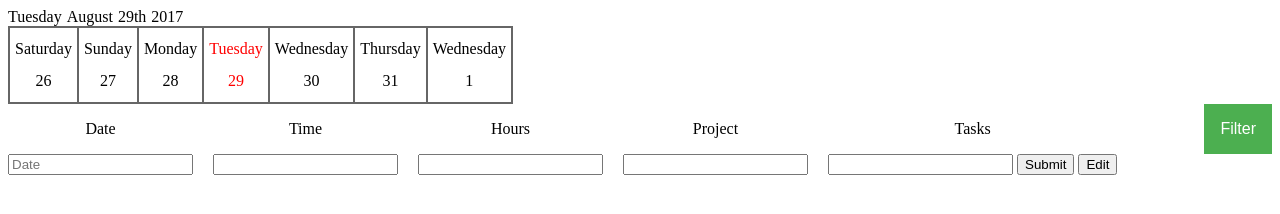
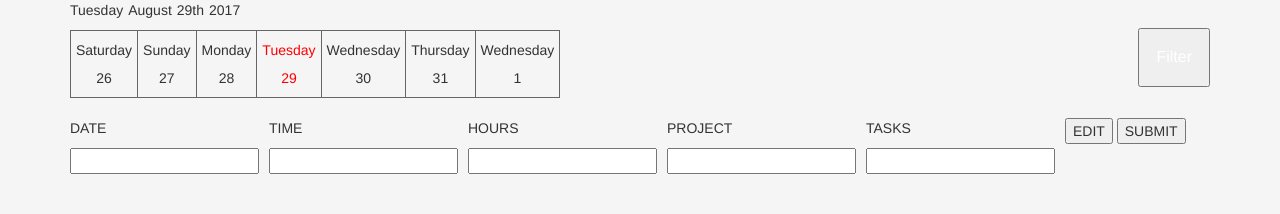
Before and after one commit to Gintariukas/Page, a website: page index.html in a window 1280 px wide. Drawn offline with nearby package versions, Linux system fonts and the light colour scheme.

Commit message:
Pataistytas.

```diff
--- a/index.html
+++ b/index.html
@@ -3,26 +3,29 @@
 <head>
     <meta charset="UTF-8">
     <link type="text/css" rel="stylesheet" href="css/style.css">
+    <link rel="stylesheet" href="https://maxcdn.bootstrapcdn.com/bootstrap/3.3.7/css/bootstrap.min.css">
     <script src="jquery-3.2.1.min.js"></script>
     <script src="knockout-3.4.2.debug.js"></script>
     <script src="https://cdnjs.cloudflare.com/ajax/libs/moment.js/2.10.6/moment.min.js"></script>
+    <script src="https://ajax.googleapis.com/ajax/libs/jquery/3.2.1/jquery.min.js"></script>
+    <script src="https://maxcdn.bootstrapcdn.com/bootstrap/3.3.7/js/bootstrap.min.js"></script>
     <title>Title</title>
 </head>
 <body>
 
+<div class="container">
     <div class="today">
         <div class="today-piece  top  day"></div>
         <div class="today-piece  middle  month"></div>
         <div class="today-piece  middle  date"></div>
         <div class="today-piece  bottom  year"></div>
     </div>
-<br>
-
-<table class="pull-left">
+    <div class="table" id="table">
+        <table>
             <tr></tr>
         </table>
-
-<div class="dropdown pull-right">
+    </div>
+    <div class="dropdown">
         <button class="dropbtn">Filter</button>
         <div class="dropdown-content">
             <section>
@@ -32,50 +35,50 @@
             </section>
         </div>
     </div>
-
-<div>
-    <div class="pull-left">
+    <div class="form">
         <form>
-            <p>Date</p>
-            <input type="text" placeholder="Date" name="date">
-        </form>
-        <form>
-            <p>Time</p>
+            <div class="inputs">
+                <p>DATE</p>
+                <input type="text" name="date">
+            </div>
+            <div class="inputs">
+                <p>TIME</p>
                 <input list="time" name="time">
                 <datalist id="time">
                     <option value="8-12">
                     <option value="12-14">
                     <option value="14-17">
                 </datalist>
-        </form>
-        <form>
-            <p>Hours</p>
+            </div>
+            <div class="inputs">
+                <p>HOURS</p>
                 <input list="hours" name="hours">
                 <datalist id="hours">
                     <option value="4">
                     <option value="2">
                     <option value="6">
                 </datalist>
-        </form>
-        <form>
-            <p>Project</p>
+            </div>
+            <div class="inputs">
+                <p>PROJECT</p>
                 <input list="project" name="project">
                 <datalist id="project">
                     <option value="Project1">
                     <option value="Project2">
                     <option value="Project3">
                 </datalist>
-        </form>
-        <form>
-            <p>Tasks</p>
+            </div>
+            <div class="inputs">
+                <p>TASKS</p>
                 <input list="task" name="task">
                 <datalist id="task">
                     <option value="Put an image">
                     <option value="Write a paragraph about cats">
                     <option value="Add decoration buttons">
                 </datalist>
-            <input type="submit" value="Submit">
-            <input type="submit" value="Edit">
+            </div>
+            <input type="submit" value="EDIT">
+            <input type="submit" value="SUBMIT">
         </form>
     </div>
 </div>
--- a/sass/style.scss
+++ b/sass/style.scss
@@ -1,3 +1,6 @@
+html body {
+  background-color: #f5f5f5;
+}
 .today-piece {
   float: left;
   padding-right: 5px;
@@ -5,7 +8,6 @@
 
 .daterangepicker {
   background: white;
-  box-shadow: 0 2px 15px rgba(0, 0, 0, 0.3);
   justify-content: flex-start;
   border-radius: 4px;
   padding: 4px;
@@ -32,14 +34,12 @@
   margin: 0;
   padding: 4px 9px;
   background: #f5f5f5;
-  color: #08c;
   cursor: pointer;
 }
 
 .daterangepicker .periods li:hover, .daterangepicker .periods li.active,
 .daterangepicker .ranges li:hover,
 .daterangepicker .ranges li.active {
-  background: #08c;
   color: white;
 }
 
@@ -97,7 +97,6 @@
   padding: 4px 9px;
   border-radius: 4px;
   background: #f5f5f5;
-  color: #08c;
 }
 
 .daterangepicker .custom-range-buttons button:hover {
@@ -105,12 +104,10 @@
 }
 
 .daterangepicker .custom-range-buttons button.apply-btn {
-  background: #38A551;
   color: white;
 }
 
 .daterangepicker .custom-range-buttons button.apply-btn:hover {
-  background: #2b7f3e;
 }
 
 .daterangepicker .arrow-left,
@@ -459,11 +456,9 @@
 }
 
 .dropbtn {
-  background-color: #4CAF50;
   color: white;
   padding: 16px;
   font-size: 16px;
-  border: none;
   cursor: pointer;
 }
 
@@ -471,14 +466,14 @@
   position: relative;
   display: inline-block;
   float: right;
+  margin-top: -90px;
 }
 
 .dropdown-content {
   display: none;
-  position: fixed;
+  position: absolute;
   background-color: #f9f9f9;
   min-width: 160px;
-  box-shadow: 0px 8px 16px 0px rgba(0, 0, 0, 0.2);
   z-index: 1;
   right: 0;
 }
@@ -486,16 +481,9 @@
   display: block;
 }
 
-.dropdown:hover .dropbtn {
-  background-color: #3e8e41;
-}
-
-form {
+#table {
   float: left;
-  padding-right: 20px;
-  text-align: center;
-}
-
+  margin-top: 10px;
   table, tr, td {
     border: 1px solid #666;
     border-spacing: 0;
@@ -517,3 +505,11 @@ td {
     font-size: 18px;
     font-weight: bold;
   }
+}
+form {
+  float: left;
+  .inputs {
+    float: left;
+    padding-right: 10px;
+  }
+}
```
Also changed, not shown: css/style.css. Lines whose indentation alone changed are shown as unchanged.
